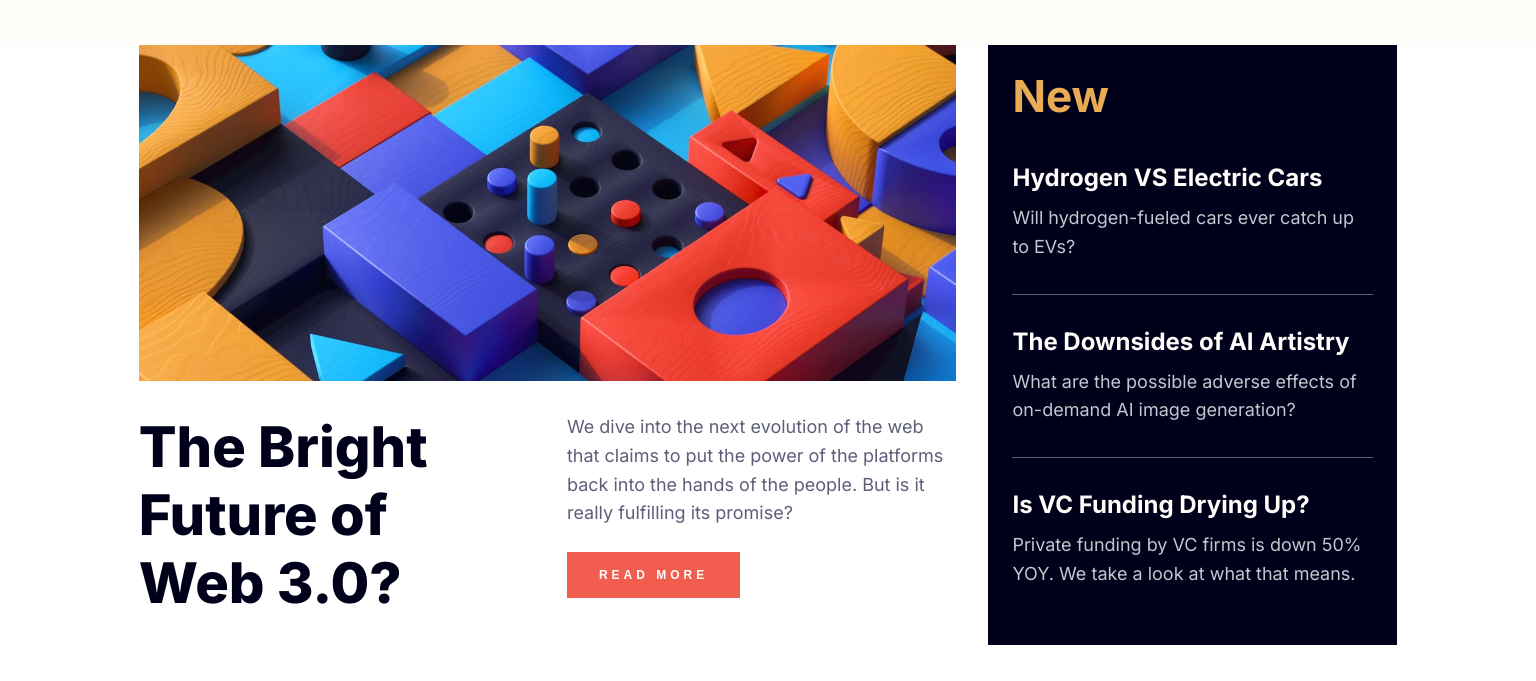
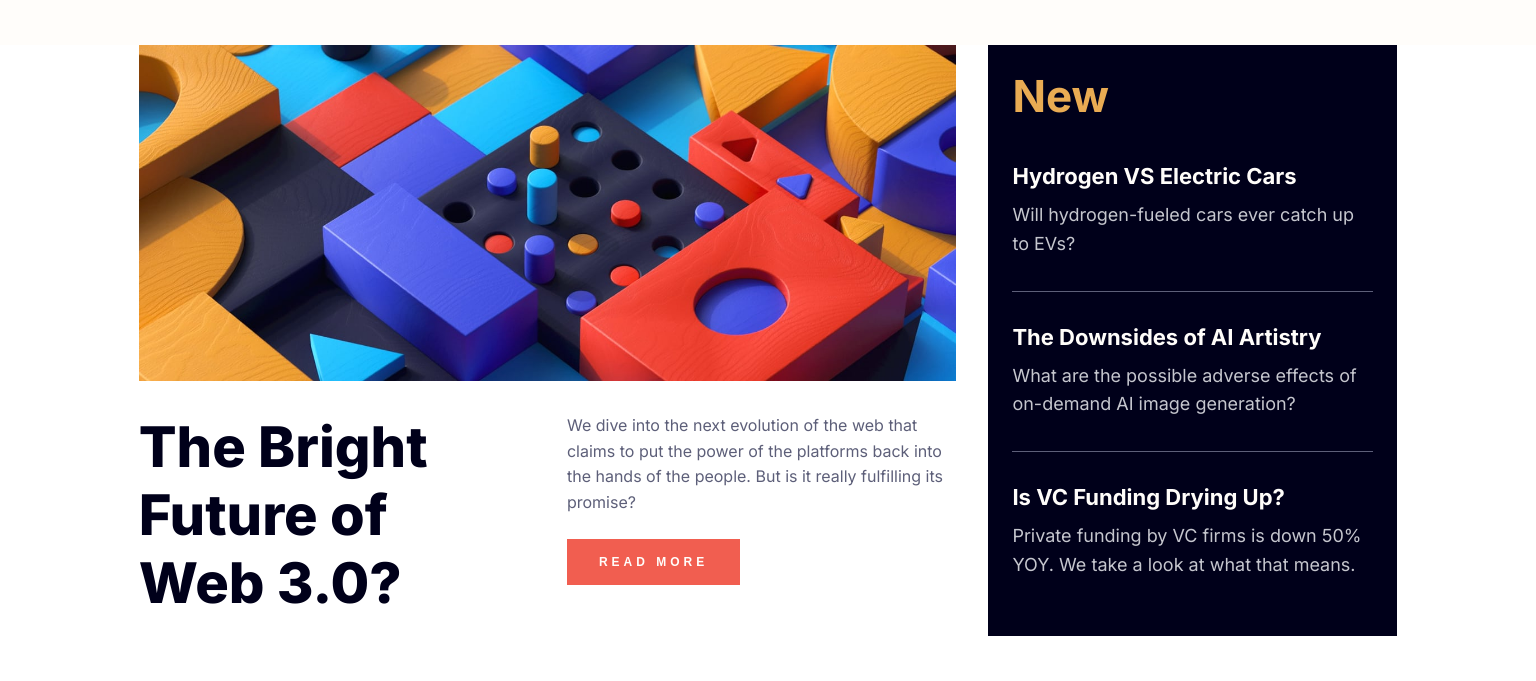
Before and after one commit to momorocks111/fem-news-homepage-main, a plain HTML site: page index.html in a window 1536 px wide. Shown: the part 103-784 px from the top of the page. Drawn offline with Linux system fonts and the light colour scheme.

Commit message:
Changed Font Size

```diff
--- a/style.css
+++ b/style.css
@@ -546,13 +546,13 @@ button {
     font-size: 56px;
   }
   .hero__description {
-    font-size: 18px;
+    font-size: 16px;
   }
   .new-title {
     font-size: 44px;
   }
   .new-article-title {
-    font-size: 24px;
+    font-size: 22px;
   }
   .new-description,
   .nav-link {
```
